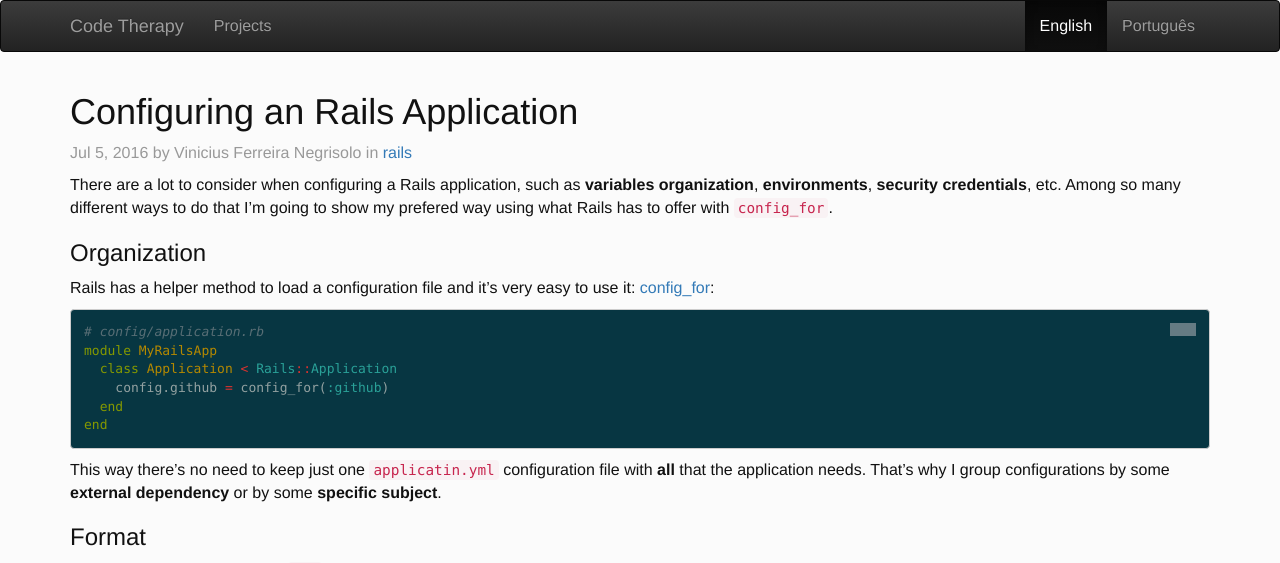
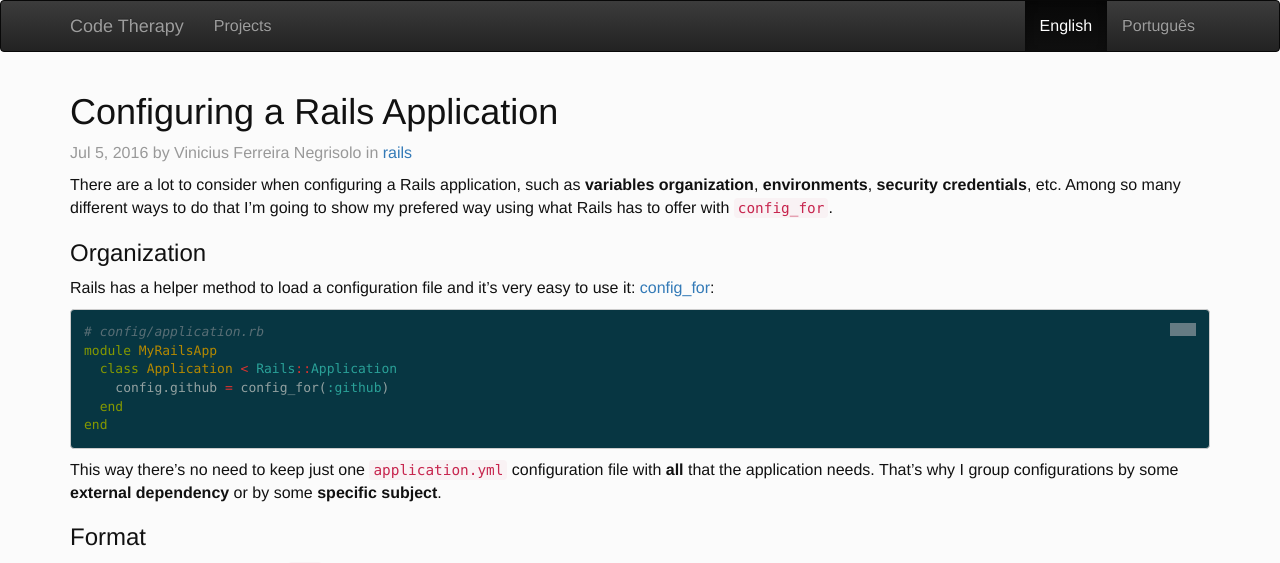
Before and after one commit to vnegrisolo/vnegrisolo.github.io, a Jekyll site: the page built from _posts/2016-07-05-configuring-rails-app.markdown, in a window 1280 px wide. Shown: the top 563 px of the page. Built offline with Jekyll 4.4.1, drawn with Linux system fonts in a browser that asks for light colours.

Commit message:
Update 2016-07-05-configuring-rails-app.markdown (#1)

````diff
--- a/_posts/2016-07-05-configuring-rails-app.markdown
+++ b/_posts/2016-07-05-configuring-rails-app.markdown
@@ -1,7 +1,7 @@
 ---
 layout: post
 locale: en
-title:  "Configuring an Rails Application"
+title:  "Configuring a Rails Application"
 date:   2016-07-05 17:00:00 -0300
 categories: rails
 ---
@@ -21,7 +21,7 @@ module MyRailsApp
 end
 ```
 
-This way there's no need to keep just one `applicatin.yml` configuration file with **all** that the application needs. That's why I group configurations by some **external dependency** or by some **specific subject**.
+This way there's no need to keep just one `application.yml` configuration file with **all** that the application needs. That's why I group configurations by some **external dependency** or by some **specific subject**.
 
 ### Format
 
````
